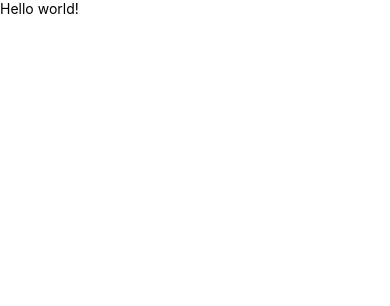
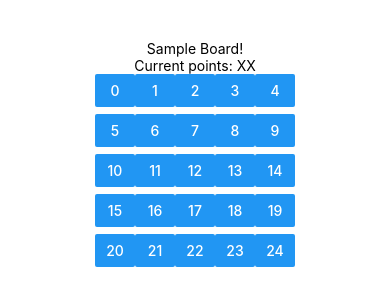
Before and after one commit to StoneLabs/sum-game, a React Native app: screen / in a window 390 px wide. Shown: the top 306 px of the page. Built offline with nearby package versions, Linux system fonts and the light colour scheme.

Commit message:
Added basic game board

```diff
--- /dev/null
+++ b/src/Board.js
@@ -0,0 +1,70 @@
+import React, { Component } from 'react';
+import { Platform, StyleSheet, Text, View, Button } from 'react-native';
+
+function Square(props) {
+    return (
+        <View style={styles.square}>
+            <Button style={styles.button} onClick={props.onClick}
+                    title={props.value} />
+        </View>
+    );
+}
+
+export default class Board extends Component {
+    handleClick(i) {
+
+    }
+
+    renderRow(offset) {
+        const squares = [];
+        for (var i = 0; i < 5; i++) {
+            squares.push(
+                <Square value={(i+offset).toString()}
+                        onClick={() => this.handleClick(i)}/>
+                );
+        }
+
+        return (
+            <View style={styles.row}>
+                {squares}
+            </View>
+        );
+    }
+
+    render() {
+        const rows = [];
+        for (var i = 0; i < 5; i++) {
+            rows.push(this.renderRow(5*i));
+        }
+
+        return (
+            <View style={styles.board}>
+                {rows}
+            </View>
+        );
+    }
+}
+
+const styles = StyleSheet.create({
+    board: {
+        overflow: 'hidden',
+        height: 40*5,
+        alignSelf: 'center',
+    },
+    row: {
+        flex: 1,
+        flexDirection: 'row',
+        width: '100%',
+        height: 40,
+    },
+    square: {
+        alignSelf: 'stretch',
+        width: '30%',
+        height: 40,
+        width: 40,
+    },
+    button: {
+        alignSelf: 'stretch',
+        height: '100%',
+    }
+});
--- a/src/Game.js
+++ b/src/Game.js
@@ -1,10 +1,25 @@
 import React, { Component } from 'react';
 import { Platform, StyleSheet, Text, View } from 'react-native';
+import Board from "./Board";
 
 export default class Game extends Component {
-  render() {
-      return (
-        <Text>Hello world!</Text>
-      );
-  }
+    render() {
+        return (
+            <View style={styles.game}>
+                <Text style={styles.text}>Sample Board!</Text>
+                <Text style={styles.text}>Current points: XX</Text>
+                <Board />
+            </View>
+        );
+    }
 }
+
+const styles = StyleSheet.create({
+    game: {
+        marginTop: 40,
+        alignContent: 'center',
+    },
+    text: {
+        alignSelf: 'center',
+    }
+});
```
Also changed, not shown: 1 other file (tests, documents, lock files or other folders).
